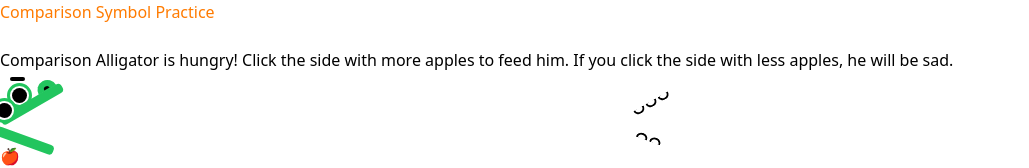
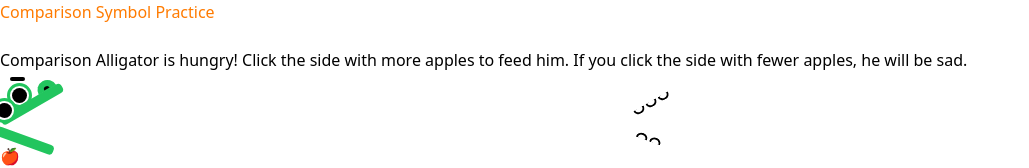
Before and after one commit to Content-Interactives/comparison_symbols, a React (Vite) app: page / in a window 1280 px wide. Shown: the top 168 px of the page, without its empty margins (0-1029 px from the left). Built offline with nearby package versions, Linux system fonts and the light colour scheme.

Commit message:
fixed grammar

```diff
--- a/src/components/ComparisonSymbols.jsx
+++ b/src/components/ComparisonSymbols.jsx
@@ -242,7 +242,7 @@ const ComparisonSymbols = () => {
                         onSound={handleSoundClick}
                 >
                         <div className='text-center text-sm text-gray-500 p-5'>
-                                Comparison Alligator is hungry! Click the side with more apples to feed him. If you click the side with less apples, he will be sad.
+                                Comparison Alligator is hungry! Click the side with more apples to feed him. If you click the side with fewer apples, he will be sad.
                         </div>
 
                         {/* Alligator */}
```
